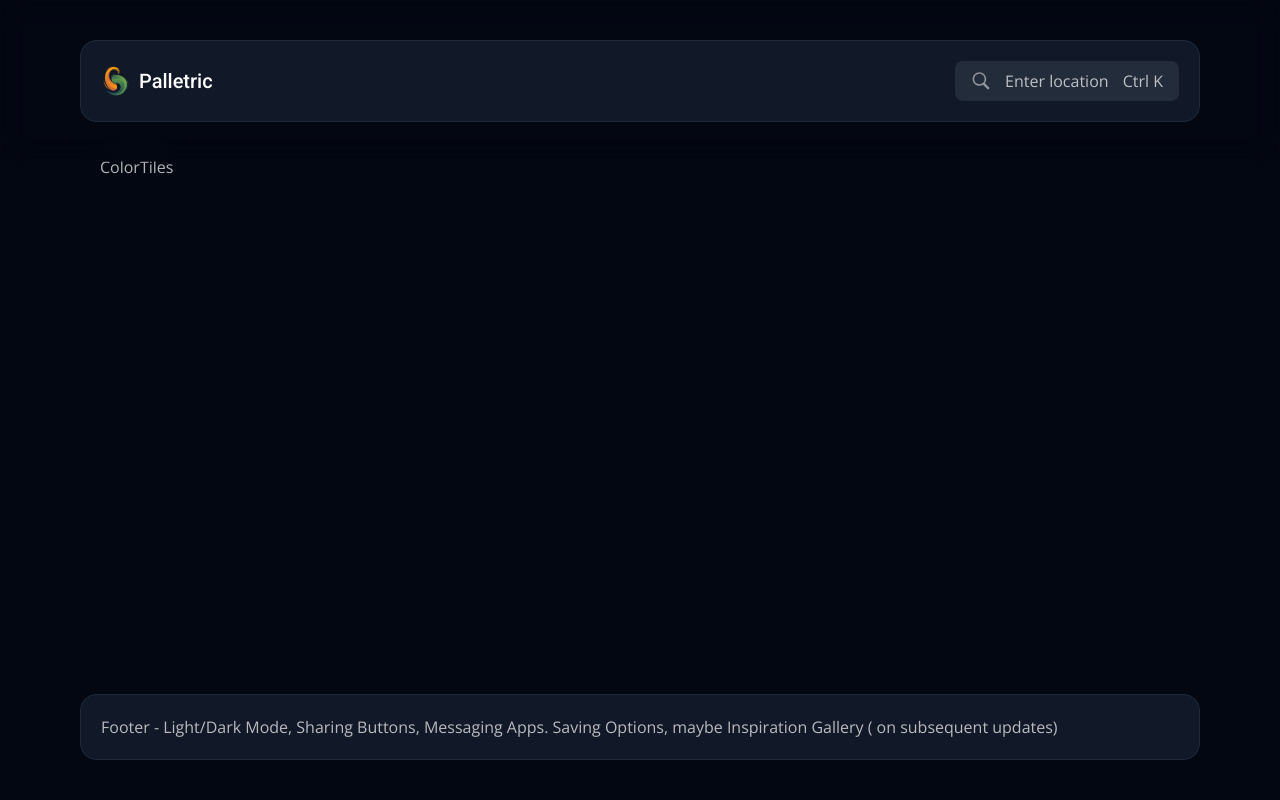
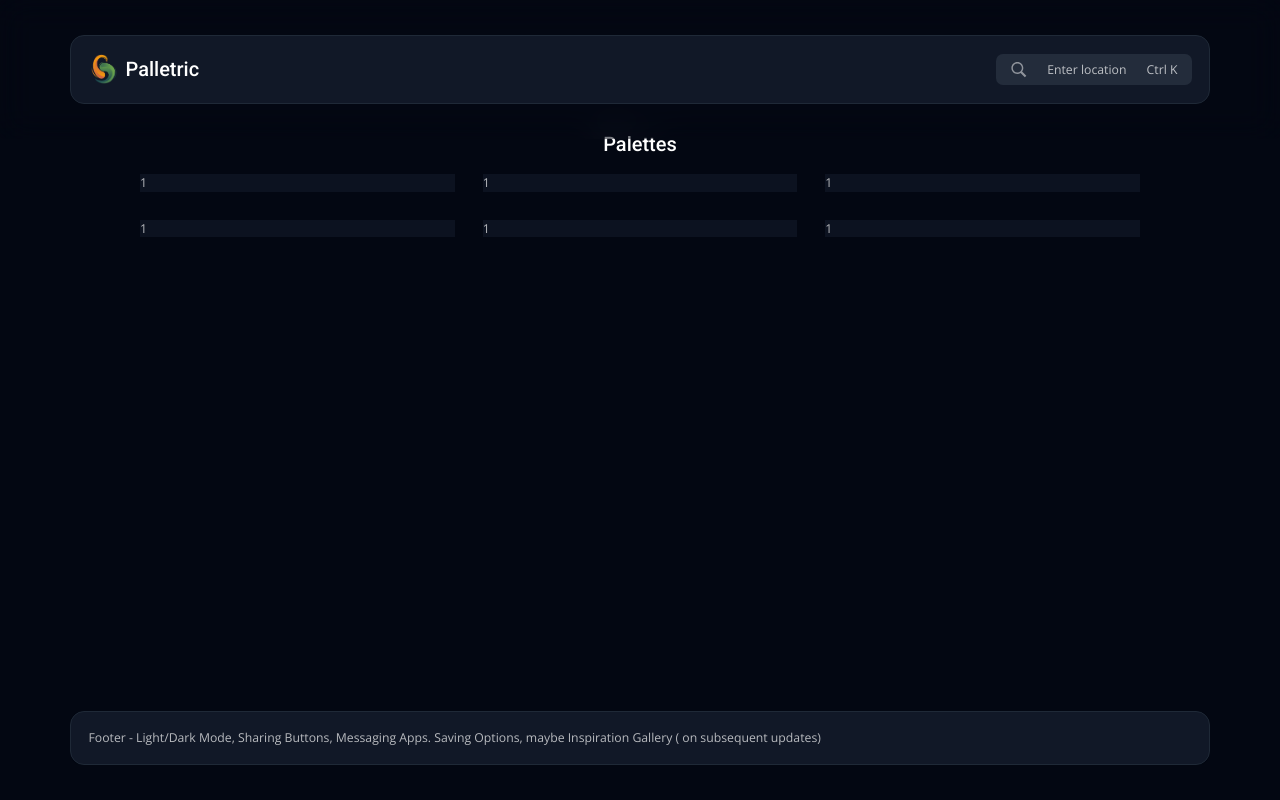
Before and after one commit to Joshardals/Palletric, a Next.js app: page / in a window 1280 px wide. Built offline with nearby package versions, Linux system fonts and the light colour scheme; no server answers.

Commit message:
initial commit

```diff
--- a/app/(root)/layout.tsx
+++ b/app/(root)/layout.tsx
@@ -5,7 +5,7 @@ export default function Layout({ children }: { children: React.ReactNode }) {
   return (
     <div className="flex flex-col h-screen">
       <Header />
-
+      {/* although I removed some stylings from the main element : pt-[7.2rem] sm:pt-[10rem} */}
       <main className="flex-1 pt-[7.2rem] sm:pt-[10rem}">{children}</main>
       <Footer />
     </div>
--- a/app/(root)/page.tsx
+++ b/app/(root)/page.tsx
@@ -1,5 +1,6 @@
 "use client";
 import ColorTiles from "@/components/shared/ColorTiles";
+import Palettes from "@/components/shared/Palettes";
 import SearchContainer from "@/components/shared/SearchItem";
 import { useLocationLoading, useSearchStore } from "@/lib/store/store";
 import { KeyboardEvent, TouchEvent, useEffect, useRef } from "react";
@@ -35,8 +36,9 @@ export default function Home() {
 
   return (
     <main className="hfPadding">
-      <div className="px-5">
-        <ColorTiles />
+      <div className="sm:px-20 flex flex-col space-y-6 items-center justify-center">
+        <h1 className="h1-bold">Palettes</h1>
+        <Palettes />
         <SearchContainer />
       </div>
     </main>
--- a/app/globals.css
+++ b/app/globals.css
@@ -4,7 +4,7 @@
 
 html,
 body {
-  @apply min-h-screen w-full bg-gray-950 font-sans text-[16px] max-md:text-sm
+  @apply min-h-screen w-full bg-gray-950 font-sans text-[16px] sm:text-sm
   text-white/70 scroll-smooth p-0 m-0 select-none box-border;
 }
 
--- a/components/shared/ColorTiles.tsx
+++ b/components/shared/ColorTiles.tsx
@@ -1,3 +1,7 @@
 export default function ColorTiles() {
-  return <div>ColorTiles</div>;
+  return (
+    <div className=" bg-gray-900/70">
+      <div>1</div>
+    </div>
+  );
 }
--- /dev/null
+++ b/components/shared/Palettes.tsx
@@ -0,0 +1,16 @@
+import ColorTiles from "./ColorTiles";
+
+export default function Palettes() {
+  return (
+    <div className="w-full">
+      <div className=" grid grid-cols-6 gap-8 sm:grid-cols-3 max-sm:grid-cols-2">
+        <ColorTiles />
+        <ColorTiles />
+        <ColorTiles />
+        <ColorTiles />
+        <ColorTiles />
+        <ColorTiles />
+      </div>
+    </div>
+  );
+}
```
